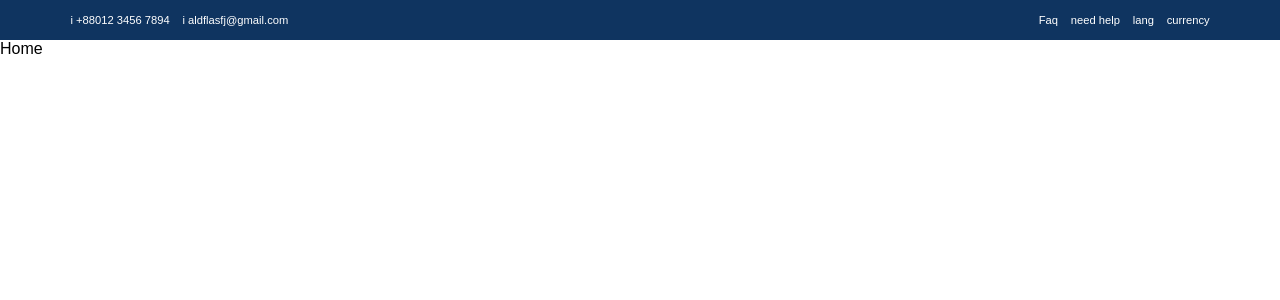
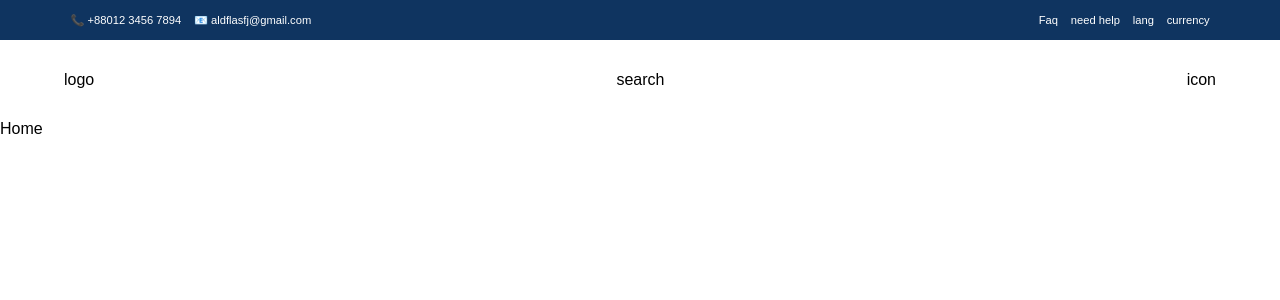
Before and after one commit to rahmanShuhin/ello-mart-e-commerce, a React (Create React App) app in the folder client/: page / in a window 1280 px wide. Shown: the top 300 px of the page. Built offline with nearby package versions, Linux system fonts and the light colour scheme.

Commit message:
skeleton of navbar

```diff
--- a/client/src/components/navbar/Navbar.css
+++ b/client/src/components/navbar/Navbar.css
@@ -7,8 +7,7 @@
 
 .header--wrapper {
   max-width: 90vw;
-  margin-left: auto;
-  margin-right: auto;
+  margin: 0 auto;
   display: -webkit-box;
   display: -ms-flexbox;
   display: flex;
@@ -37,4 +36,24 @@
 .header--wrapper--contact > div, .header--wrapper--help > div {
   padding: 0.4rem;
 }
+
+.navbar {
+  background-color: #fff;
+  height: 5rem;
+}
+
+.navbar--wrapper {
+  max-width: 90vw;
+  margin: 0 auto;
+  -webkit-box-align: center;
+      -ms-flex-align: center;
+          align-items: center;
+  -webkit-box-pack: justify;
+      -ms-flex-pack: justify;
+          justify-content: space-between;
+  display: -webkit-box;
+  display: -ms-flexbox;
+  display: flex;
+  height: 100%;
+}
 /*# sourceMappingURL=Navbar.css.map */
--- a/client/src/components/navbar/Navbar.js
+++ b/client/src/components/navbar/Navbar.js
@@ -2,14 +2,15 @@ import "./Navbar.css";
 
 export default function Navbar() {
   return (
-    <nav className="header">
+    <>
+      <header className="header">
         <div className="header--wrapper">
           <article className="header--wrapper--contact">
             <div>
-            i <span>+88012 3456 7894</span>{" "}
+              📞<span> +88012 3456 7894</span>{" "}
             </div>
             <div>
-            i <span>aldflasfj@gmail.com</span>{" "}
+              📧<span> aldflasfj@gmail.com</span>{" "}
             </div>
           </article>
           <article className="header--wrapper--help">
@@ -19,6 +20,15 @@ export default function Navbar() {
             <div>currency</div>
           </article>
         </div>
+      </header>
+
+      <nav className="navbar">
+        <section className="navbar--wrapper">
+          <article>logo</article>
+          <article>search</article>
+          <article>icon</article>
+        </section>
       </nav>
+    </>
   );
 }
--- a/client/src/components/navbar/Navbar.scss
+++ b/client/src/components/navbar/Navbar.scss
@@ -1,7 +1,7 @@
 $blue: #0f3460;
 $red: #e94560;
 $background-white: #f6f9fc;
-
+// needs refactoring
 .header {
   background: $blue;
   color: #fff;
@@ -9,8 +9,7 @@ $background-white: #f6f9fc;
   font-size: 0.7rem;
   &--wrapper {
     max-width: 90vw;
-    margin-left: auto;
-    margin-right: auto;
+    margin: 0 auto;
     display: flex;
     justify-content: space-between;
     align-items: center;
@@ -27,3 +26,15 @@ $background-white: #f6f9fc;
     }
   }
 }
+.navbar {
+  background-color: #fff;
+  height: 5rem;
+  &--wrapper {
+    max-width: 90vw;
+    margin: 0 auto;
+    align-items: center;
+    justify-content: space-between;
+    display: flex;
+    height: 100%;
+  }
+}
```
Also changed, not shown: 1 other file (tests, documents, lock files or other folders). Lines whose indentation alone changed are shown as unchanged.
